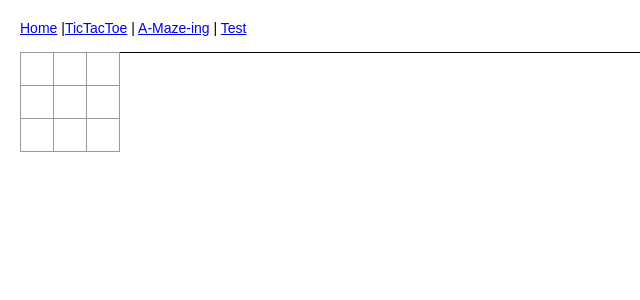
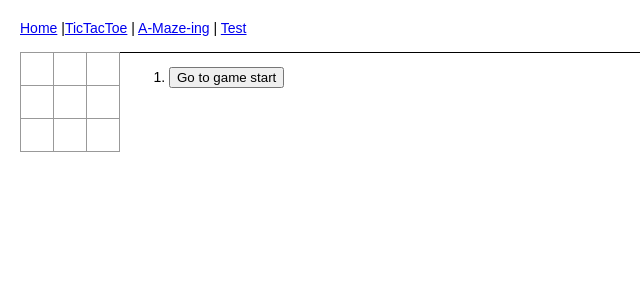
Before and after one commit to adubois85/react-experiments, a React app: page /test in a window 1280 px wide. Shown: the top 300 px of the page, without its empty margins (0-640 px from the left). Built offline with nearby package versions, Linux system fonts and the light colour scheme; the HTML template or start-up script is replaced by a standard one.

Commit message:
added movesList and dummy jumpTo fn

```diff
--- a/src/components/TicTacToe/Test.jsx
+++ b/src/components/TicTacToe/Test.jsx
@@ -53,6 +53,10 @@ export default function Test() {
         return squares
     }
 
+    function jumpTo(i) {
+        console.log(i)
+    }
+
     const currentBoard = createSquares(history[currentMove])
 
     function handleClick(i) {
@@ -77,29 +81,19 @@ export default function Test() {
         setHistory([...history, next])
     }
 
-    // const gameStatus = (game.winner)
-    //                     ? `Winner: ${game.winner}`
-    //                     : `Next Player: ${game.xIsNext ? 'X' : 'O'}`
-
-    // const moves = game.history.map((move, index) => {
-    //         let description = (index == 0)
-    //                             ? 'game start'
-    //                             : `move #${index}`
-    //         return (
-    //             <li key={index}>
-    //                 <button onClick={() => jumpTo(index)}>
-    //                     Go to {description}
-    //                 </button>
-    //             </li>
-    //         );
-    //     });
-
-// {/* <div className="game-info">
-//     <div>{gameStatus}</div>
-// </div> */}
-//     <ol>
-//     {moves}
-// </ol>
+    const movesList = history.map((move, index) => {
+        let description = (index == 0)
+                            ? 'game start'
+                            : `move #${index}`
+        return (
+            <li key={index}>
+                <button onClick={(i) => jumpTo(i)}>
+                    Go to {description}
+                </button>
+            </li>
+        )
+    })
+    // <div>{gameStatus}</div>
 
     return (
         <div className="game">
@@ -109,7 +103,11 @@ export default function Test() {
                     onClick={(i) => handleClick(i)}
                 />
             </div>
-
+            <div className="game-info">
+                <ol>
+                    {movesList}
+                </ol>
+            </div>
         </div>
     )
 }
```
